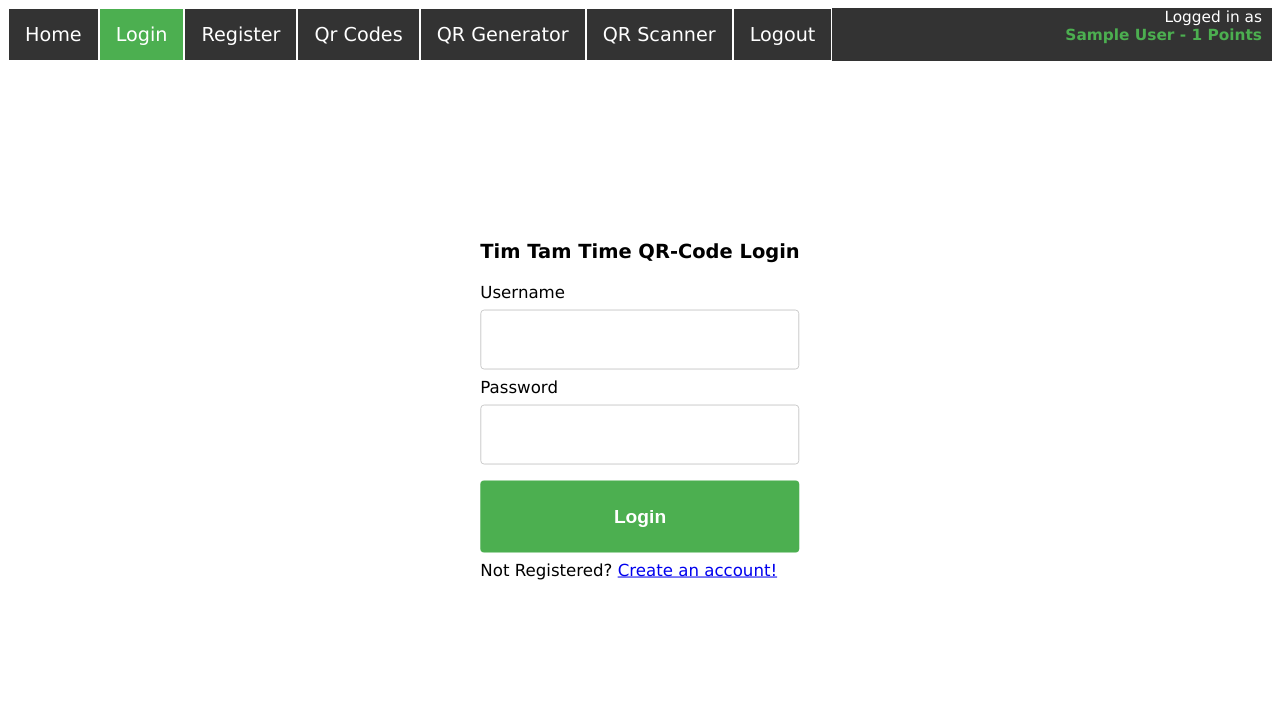
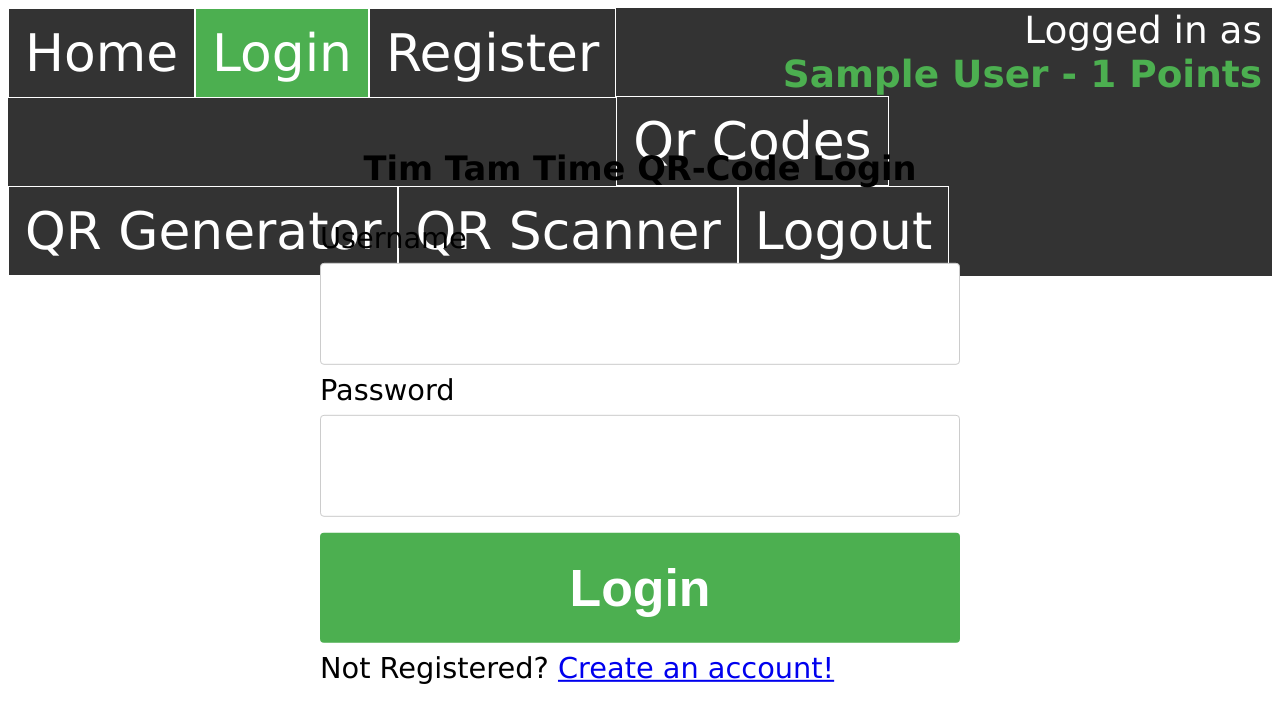
Before and after one commit to rowan-smith/Project-QR, a Flask app: page /login in a window 1280 px wide. Shown: the top 723 px of the page. Run offline with Flask 2, Linux system fonts and the light colour scheme; the visitor is signed in with stand-in values (Sample User, id 1).

Commit message:
- Change site styling (fonts) & Add Weekly Schedule to index page

```diff
--- a/static/site_styles.css
+++ b/static/site_styles.css
@@ -6,7 +6,7 @@ input[type=text] {
     border: 1px solid #ccc;
     border-radius: 4px;
     box-sizing: border-box;
-    font-size: 1.2vw;
+    font-size: 1.8em;
 }
 
 input[type=password] {
@@ -17,7 +17,7 @@ input[type=password] {
     border: 1px solid #ccc;
     border-radius: 4px;
     box-sizing: border-box;
-    font-size: 1.2vw;
+    font-size: 1.8em;
 }
 
 input[type=submit] {
@@ -29,7 +29,7 @@ input[type=submit] {
     border: none;
     border-radius: 4px;
     cursor: pointer;
-    font-size: 1.5vw;
+    font-size: 1.8em;
     font-weight: 700;
 }
 
@@ -55,7 +55,7 @@ input[type=submit]:hover {
 
 body {
     font-family: 'Lucida Grande', 'Lucida Sans Unicode', 'Geneva', 'Verdana', sans-serif;
-    font-size: 1.3vw;
+    font-size: 1.8em;
     /*width: 90%;*/
 }
 
@@ -112,7 +112,7 @@ button {
     border: none;
     border-radius: 4px;
     cursor: pointer;
-    font-size: 1.2vw;
+    font-size: 1.8em;
     font-weight: 700;
 }
 
@@ -131,7 +131,7 @@ button:hover {
     text-align: center;
     padding: 14px 16px;
     text-decoration: none;
-    font-size: 1.5vw;
+    font-size: 1.8em;
     border: 1px solid white;
 }
 
@@ -152,7 +152,7 @@ button:hover {
 
 .topnavuser p {
     margin: 0;
-    font-size: 1.2vw;
+    font-size: 1.3em;
     text-align: right;
     padding-right: 10px;
 }
--- a/templates/index.html
+++ b/templates/index.html
@@ -49,7 +49,10 @@
 <div>
     <h2>Welcome To Tim Tam Time QR</h2>
     <br>
-    <img src="../static/Tim_Tams.jpg" alt="Tim Tams" style="max-width: 50%" class="center_vertical_horizontal">
+    <img src="../static/TimTamTimeSchedule.jpg" alt="Tim Tams" style="max-width: 100%; height: auto" class="center_vertical_horizontal">
+    <div style="text-align: center">
+        <button type="button" onclick="window.location.href = '/login'">Login</button>
+    </div>
 </div>
 </body>
 </html>
```
Also changed, not shown: static/TimTamTimeSchedule.jpg (added).
